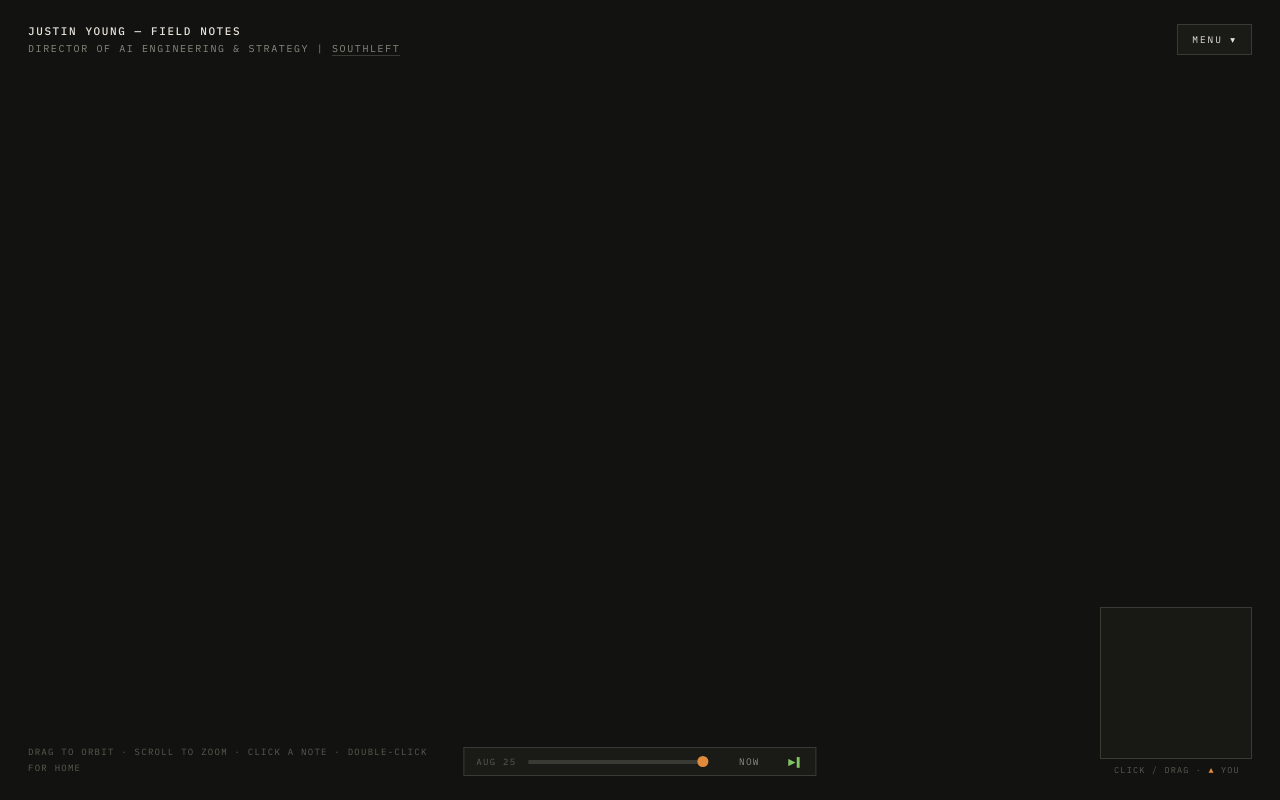
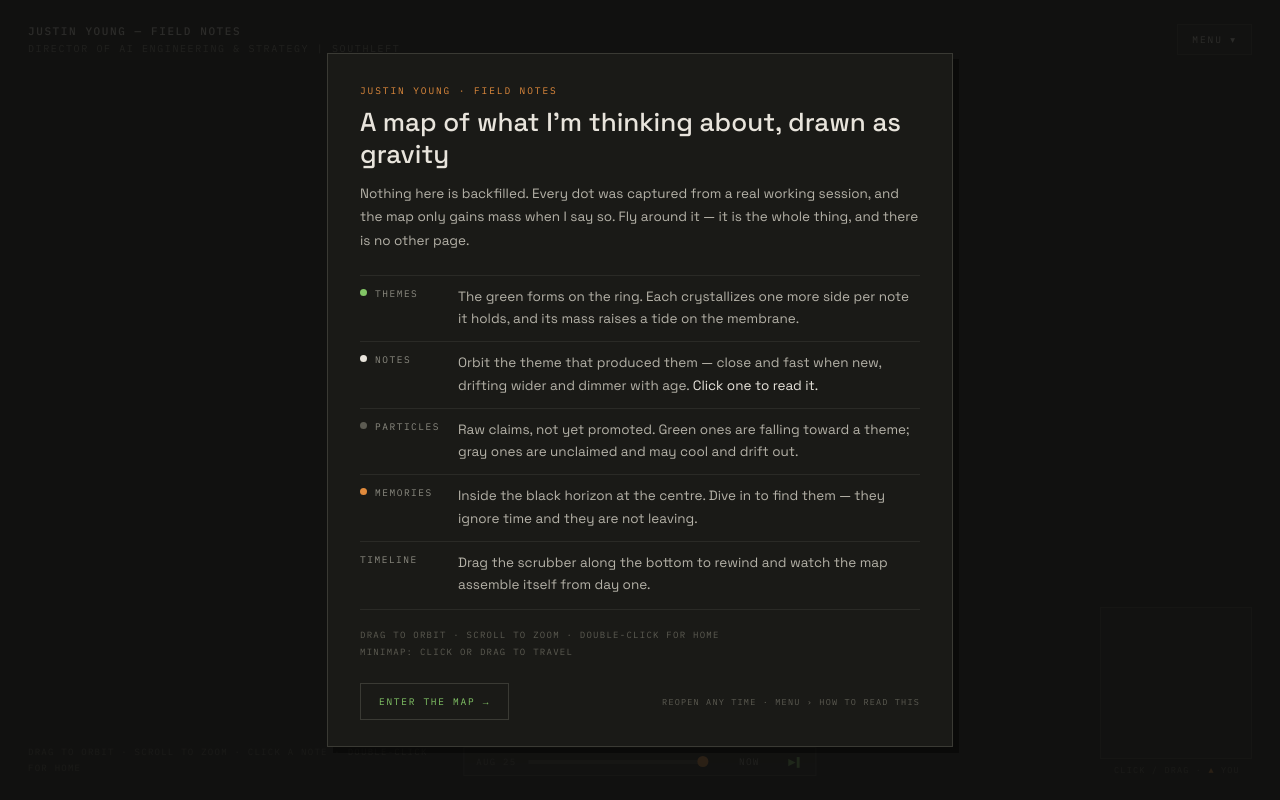
Before and after one commit to justiny/field-notes, a plain HTML site: page site/index.html in a window 1280 px wide. Drawn offline with nearby package versions, Linux system fonts and the light colour scheme.

Commit message:
Explain the map on first visit
Nothing told a first-time visitor what the shapes meant, so the map read as
decoration until you clicked something. A legend panel covers it on the first
visit: what this is, then a row per kind — themes, notes, particles, memories,
the scrubber — and the controls.

Dismissal is remembered in localStorage, and the panel is reachable again from
MENU > HOW TO READ THIS. The show/hide check is a plain inline script rather
than part of the module: the module awaits brain.json, so a returning visitor
would see the panel flash before it could hide it.

Co-Authored-By: Claude Opus 5 (1M context) <noreply@anthropic.com>

```diff
--- a/site/index.html
+++ b/site/index.html
@@ -32,6 +32,9 @@
 #menu-panel a, #menu-panel button.mi { display:block; width:100%; text-align:left; box-sizing:border-box; background:none; border:0; cursor:pointer; text-decoration:none; font-family:'IBM Plex Mono',monospace; font-size:9.5px; letter-spacing:.16em; color:#8B8A80; padding:9px 16px; transition:color .15s, background .15s; }
 #menu-panel a:hover, #menu-panel button.mi:hover { color:#E8E4DC; background:#22221E; }
 #menu-panel a span, #menu-panel button.mi span { color:#5C5B52; letter-spacing:.1em; }
+#intro .k { font-family:'IBM Plex Mono',monospace; font-size:9.5px; letter-spacing:.16em; color:#8B8A80; padding:11px 0 11px 0; border-top:1px solid #2A2A26; white-space:nowrap; }
+#intro .d { font-size:13.5px; line-height:1.65; color:#B5B2A8; padding:10px 0 11px 18px; border-top:1px solid #2A2A26; }
+#intro .dot { display:inline-block; width:7px; height:7px; border-radius:50%; margin-right:8px; vertical-align:1px; }
 </style>
 </head>
 <body>
@@ -58,12 +61,45 @@
     <a href="mailto:justin@lsvl.co">EMAIL <span>&#8599;</span></a>
     <div style="height:1px;background:#2A2A26;margin:6px 0"></div>
     <a href="engine.html">THE ENGINE <span>&#183; HOW THE MAP IS FED</span></a>
+    <button class="mi" id="menu-intro">HOW TO READ THIS <span>&#183; THE LEGEND</span></button>
     <button class="mi" id="menu-about">ABOUT <span>&#183; DIVE TO THE SINGULARITY</span></button>
     <button class="mi" id="menu-rewind">TIMELINE <span>· REWIND TO DAY ONE</span></button>
     <button class="mi" id="menu-home">RESET VIEW</button>
     <button class="mi" style="cursor:default;color:#4A4A42" title="Coming soon">SOUND <span>· SOON</span></button>
   </div>
 </div>
+<!-- first-visit legend. Shown until dismissed; reopenable from the menu. -->
+<div id="intro" style="display:none;position:fixed;inset:0;z-index:40;background:rgba(18,18,16,0.88);align-items:center;justify-content:center;padding:24px;box-sizing:border-box">
+  <div style="width:560px;max-width:100%;max-height:100%;overflow:auto;background:#1A1A17;border:1px solid #3A3A34;padding:30px 32px 26px;box-shadow:6px 6px 0 rgba(0,0,0,0.4);font-family:'Space Grotesk',sans-serif">
+    <div class="mono" style="font-size:9.5px;letter-spacing:.2em;color:#E08A3C">JUSTIN YOUNG &middot; FIELD NOTES</div>
+    <div style="font-size:26px;font-weight:500;color:#E8E4DC;margin-top:10px;line-height:1.2">A map of what I&rsquo;m thinking about, drawn as gravity</div>
+    <p style="font-size:13.5px;line-height:1.75;color:#B5B2A8;margin:12px 0 22px">Nothing here is backfilled. Every dot was captured from a real working session, and the map only gains mass when I say so. Fly around it &mdash; it is the whole thing, and there is no other page.</p>
+    <div style="display:grid;grid-template-columns:auto 1fr">
+      <div class="k"><span class="dot" style="background:#82C566"></span>THEMES</div>
+      <div class="d">The green forms on the ring. Each crystallizes one more side per note it holds, and its mass raises a tide on the membrane.</div>
+      <div class="k"><span class="dot" style="background:#E8E4DC"></span>NOTES</div>
+      <div class="d">Orbit the theme that produced them &mdash; close and fast when new, drifting wider and dimmer with age. <span style="color:#E8E4DC">Click one to read it.</span></div>
+      <div class="k"><span class="dot" style="background:#5C5B52"></span>PARTICLES</div>
+      <div class="d">Raw claims, not yet promoted. Green ones are falling toward a theme; gray ones are unclaimed and may cool and drift out.</div>
+      <div class="k"><span class="dot" style="background:#E08A3C"></span>MEMORIES</div>
+      <div class="d">Inside the black horizon at the centre. Dive in to find them &mdash; they ignore time and they are not leaving.</div>
+      <div class="k">TIMELINE</div>
+      <div class="d">Drag the scrubber along the bottom to rewind and watch the map assemble itself from day one.</div>
+    </div>
+    <div class="mono" style="font-size:9px;letter-spacing:.14em;color:#5C5B52;line-height:1.9;border-top:1px solid #2A2A26;padding-top:16px;margin-top:2px">
+      DRAG TO ORBIT &middot; SCROLL TO ZOOM &middot; DOUBLE-CLICK FOR HOME<br>MINIMAP: CLICK OR DRAG TO TRAVEL
+    </div>
+    <div style="display:flex;align-items:center;justify-content:space-between;gap:16px;margin-top:22px;flex-wrap:wrap">
+      <button id="intro-go" class="mono" style="background:none;border:1px solid #3A3A34;color:#82C566;font-size:9.5px;letter-spacing:.18em;padding:11px 18px;cursor:pointer">ENTER THE MAP &rarr;</button>
+      <span class="mono" style="font-size:8.5px;letter-spacing:.14em;color:#5C5B52">REOPEN ANY TIME &middot; MENU &rsaquo; HOW TO READ THIS</span>
+    </div>
+  </div>
+</div>
+<script>
+  // Synchronous so a returning visitor never sees a flash of the panel: the
+  // module below waits on fetch('./brain.json') and would be far too late.
+  if (localStorage.getItem('fn.intro') !== 'seen') document.getElementById('intro').style.display = 'flex';
+</script>
 <!-- essay, floated at the note's location when reading in place -->
 <div id="essay" style="opacity:0;pointer-events:none;position:fixed;z-index:20;width:400px;max-height:70vh;overflow:auto;background:rgba(18,18,16,0.92);border:1px solid #3A3A34;padding:22px 24px;transition:opacity .45s;scrollbar-width:thin">
   <div id="essay-m" style="font-family:'IBM Plex Mono',monospace;font-size:9.5px;letter-spacing:.16em;color:#E08A3C"></div>
@@ -379,6 +415,11 @@ function closeEssay() {
 const menuBtn = document.getElementById('menu-btn'), menuPanel = document.getElementById('menu-panel');
 menuBtn.addEventListener('click', ev => { ev.stopPropagation(); menuPanel.style.display = menuPanel.style.display === 'block' ? 'none' : 'block'; });
 document.addEventListener('click', ev => { if (!document.getElementById('menu').contains(ev.target)) menuPanel.style.display = 'none'; });
+const intro = document.getElementById('intro');
+const showIntro = on => { intro.style.display = on ? 'flex' : 'none'; if (!on) localStorage.setItem('fn.intro', 'seen'); };
+document.getElementById('intro-go').addEventListener('click', () => showIntro(false));
+intro.addEventListener('click', ev => { if (ev.target === intro) showIntro(false); });
+document.getElementById('menu-intro').addEventListener('click', () => { menuPanel.style.display = 'none'; if (focused) closeEssay(); showIntro(true); });
 document.getElementById('menu-about').addEventListener('click', () => { menuPanel.style.display = 'none'; if (focused) closeEssay(); openEssay(singularity); });
 document.getElementById('menu-home').addEventListener('click', () => { menuPanel.style.display = 'none'; goHome(); });
 document.getElementById('menu-rewind').addEventListener('click', () => { menuPanel.style.display = 'none'; if (focused) closeEssay(); slider.value = 0; setDay(0); });
@@ -435,7 +476,11 @@ renderer.domElement.addEventListener('dblclick', goHome);
   mmEl.addEventListener('pointerup', () => { mmDrag = false; });
   mmEl.addEventListener('dblclick', goHome);
 }
-addEventListener('keydown', ev => { if (ev.key === 'Escape') closeEssay(); });
+addEventListener('keydown', ev => {
+  if (ev.key !== 'Escape') return;
+  if (intro.style.display === 'flex') { showIntro(false); return; }
+  closeEssay();
+});
 
 // ---------- minimap ----------
 const mm = document.getElementById('minimap').getContext('2d');
```
